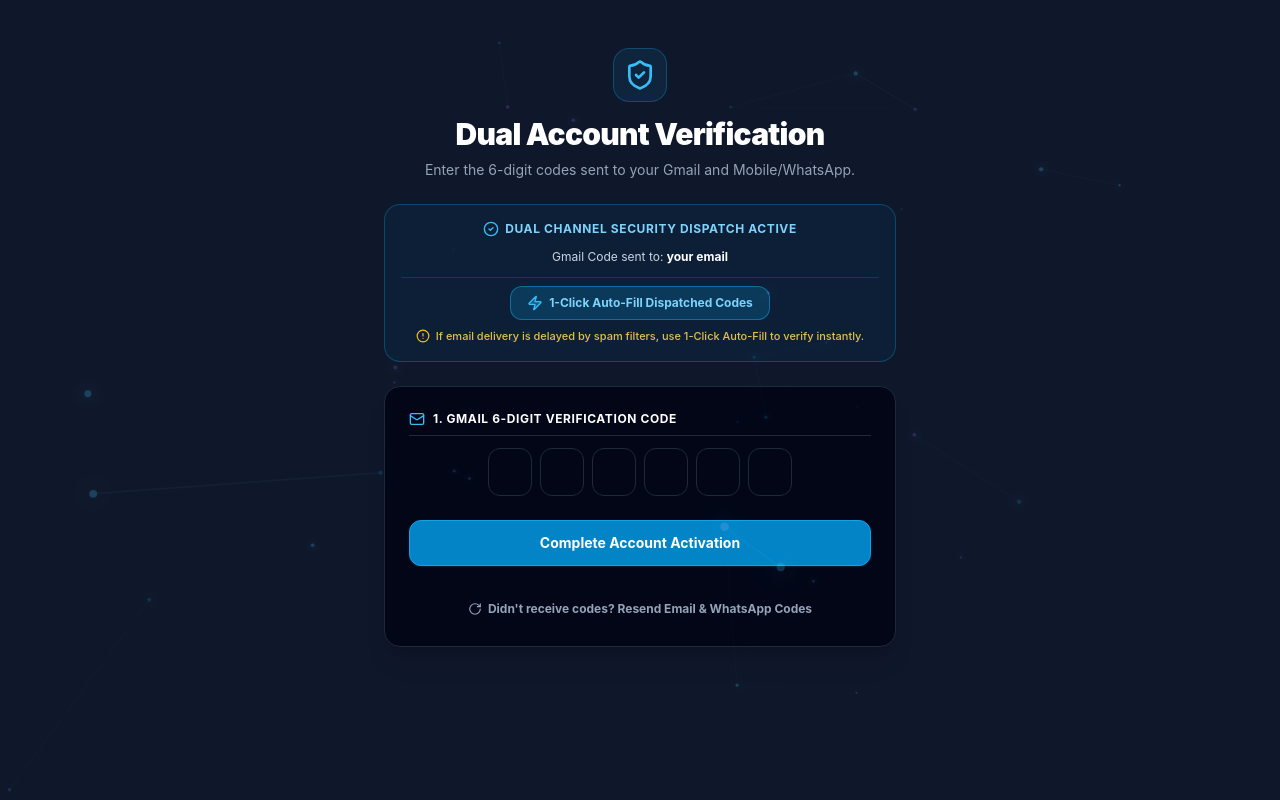
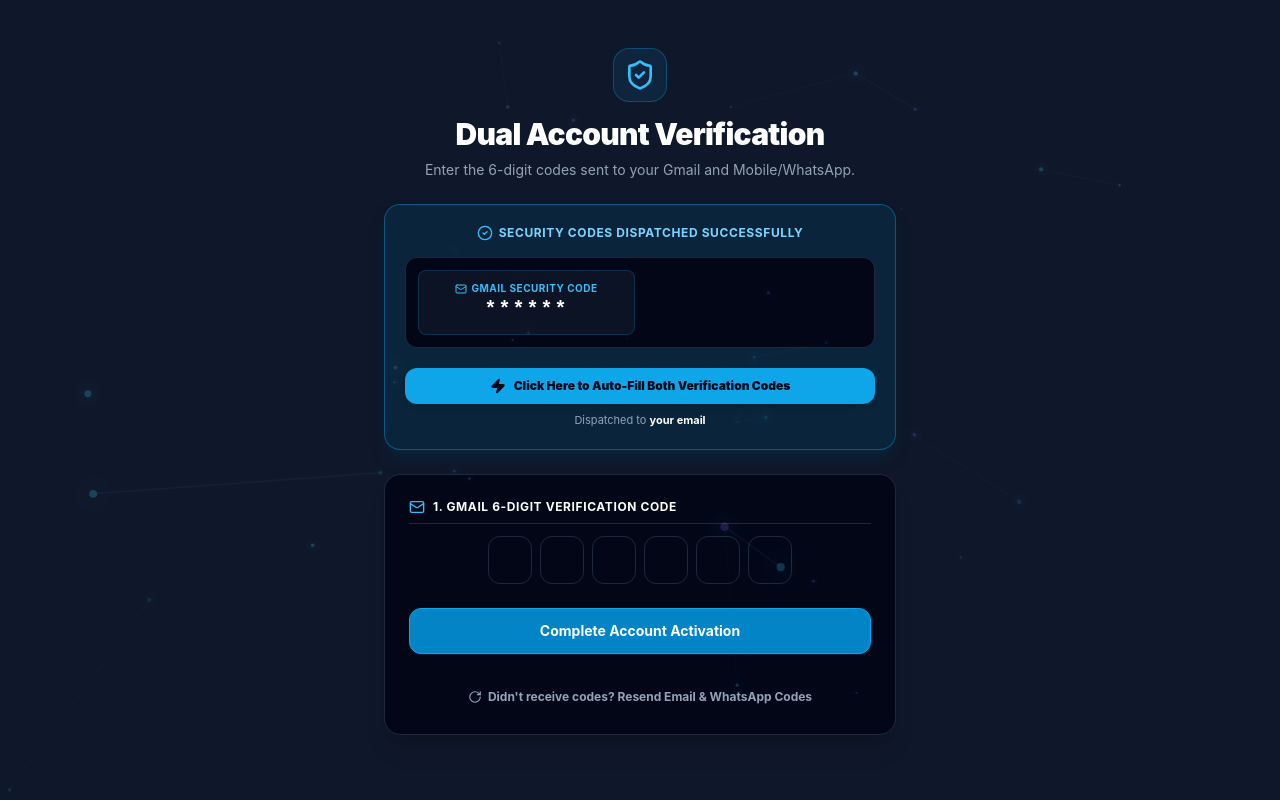
Before and after one commit to Ashutosh-star-bit/GuardianAI, a React (Vite) app in the folder frontend/: page /verify-email in a window 1280 px wide. Built offline with nearby package versions, Linux system fonts and the light colour scheme.

Commit message:
Display dispatched codes on screen and add 1-click auto-fill button on VerifyEmailPage

```diff
--- a/frontend/src/pages/auth/VerifyEmailPage.tsx
+++ b/frontend/src/pages/auth/VerifyEmailPage.tsx
@@ -1,6 +1,6 @@
 import React, { useState } from 'react';
 import { Link, useNavigate } from 'react-router-dom';
-import { ShieldCheck, Mail, Phone, RotateCw, AlertCircle, CheckCircle2, Zap } from 'lucide-react';
+import { ShieldCheck, Mail, Phone, RotateCw, AlertCircle, CheckCircle2, Zap, KeyRound } from 'lucide-react';
 import { PageTransition } from '../../components/common/PageTransition';
 import { Button } from '../../components/common/Button';
 import { Card } from '../../components/common/Card';
@@ -46,7 +46,7 @@ export const VerifyEmailPage: React.FC = () => {
     if (mobileOtp) {
       setMobileCode(mobileOtp.split(''));
     }
-    showToast('info', 'Codes Auto-Filled!', 'Dispatched 6-digit codes have been automatically filled into the fields.');
+    showToast('success', 'Codes Auto-Filled!', 'Dispatched 6-digit verification codes have been filled into the input boxes.');
   };
 
   const handleVerify = async () => {
@@ -103,33 +103,49 @@ export const VerifyEmailPage: React.FC = () => {
           </p>
         </div>
 
-        {/* Security Email Dispatch Info Banner */}
-        <div className="bg-sky-950/40 border border-sky-500/30 rounded-2xl p-4 space-y-3 text-center">
+        {/* Live Dispatched Codes Banner */}
+        <div className="bg-sky-950/60 border border-sky-500/40 rounded-2xl p-5 space-y-4 text-center shadow-lg shadow-sky-950/50">
           <div className="flex items-center justify-center gap-1.5 text-xs font-bold text-sky-300 uppercase tracking-wider">
             <CheckCircle2 className="w-4 h-4 text-sky-400" />
-            <span>Dual Channel Security Dispatch Active</span>
+            <span>Security Codes Dispatched Successfully</span>
           </div>
-          <p className="text-xs text-slate-300">
-            Gmail Code sent to: <strong className="text-white">{pendingEmail || 'your email'}</strong>
+
+          {/* Code Display Badges */}
+          <div className="grid grid-cols-1 sm:grid-cols-2 gap-2.5 bg-slate-950 p-3 rounded-xl border border-slate-800">
+            <div className="p-2.5 bg-slate-900/80 rounded-lg border border-sky-500/20 text-center space-y-1">
+              <span className="text-[10px] font-bold text-sky-400 uppercase tracking-wider block flex items-center justify-center gap-1">
+                <Mail className="w-3 h-3 text-sky-400" /> Gmail Security Code
+              </span>
+              <span className="text-xl font-black text-white tracking-widest font-mono select-all">
+                {emailOtp || '******'}
+              </span>
+            </div>
+
             {pendingPhone && (
-              <> • WhatsApp / SMS Code sent to: <strong className="text-white">{pendingPhone}</strong></>
+              <div className="p-2.5 bg-slate-900/80 rounded-lg border border-emerald-500/20 text-center space-y-1">
+                <span className="text-[10px] font-bold text-emerald-400 uppercase tracking-wider block flex items-center justify-center gap-1">
+                  <Phone className="w-3 h-3 text-emerald-400" /> Mobile / WhatsApp OTP
+                </span>
+                <span className="text-xl font-black text-white tracking-widest font-mono select-all">
+                  {mobileOtp || '******'}
+                </span>
+              </div>
             )}
-          </p>
+          </div>
 
-          {/* 1-Click Instant Auto-Fill Helper */}
-          <div className="pt-2 border-t border-sky-500/20 flex flex-col items-center gap-2">
+          {/* 1-Click Instant Auto-Fill Action */}
+          <div className="flex flex-col items-center gap-2 pt-1">
             <button
               type="button"
               onClick={handleAutoFill}
-              className="px-4 py-2 bg-sky-500/20 hover:bg-sky-500/30 border border-sky-500/50 rounded-xl text-xs font-bold text-sky-300 hover:text-white transition-all flex items-center gap-1.5 cursor-pointer"
+              className="w-full py-2.5 px-4 bg-sky-500 hover:bg-sky-400 text-slate-950 rounded-xl text-xs font-black transition-all flex items-center justify-center gap-2 cursor-pointer shadow-md"
             >
-              <Zap className="w-4 h-4 text-sky-400 fill-sky-400/30" />
-              <span>1-Click Auto-Fill Dispatched Codes</span>
+              <Zap className="w-4 h-4 fill-slate-950" />
+              <span>Click Here to Auto-Fill Both Verification Codes</span>
             </button>
-            <div className="text-[11px] text-amber-300/90 flex items-center justify-center gap-1.5 font-medium">
-              <AlertCircle className="w-3.5 h-3.5 text-amber-400 shrink-0" />
-              <span>If email delivery is delayed by spam filters, use 1-Click Auto-Fill to verify instantly.</span>
-            </div>
+            <p className="text-[11px] text-slate-400">
+              Dispatched to <strong className="text-white">{pendingEmail || 'your email'}</strong> {pendingPhone && <>and <strong className="text-white">{pendingPhone}</strong></>}
+            </p>
           </div>
         </div>
 
```
